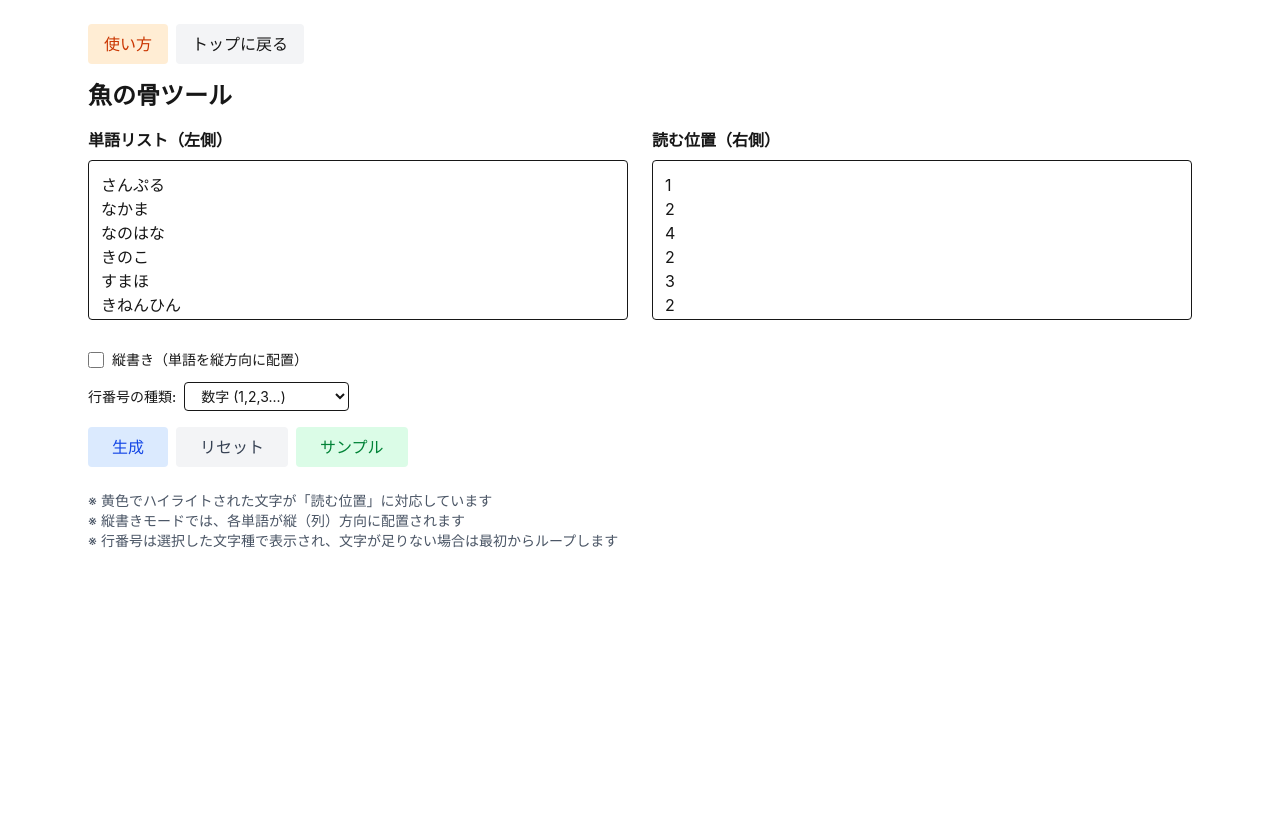
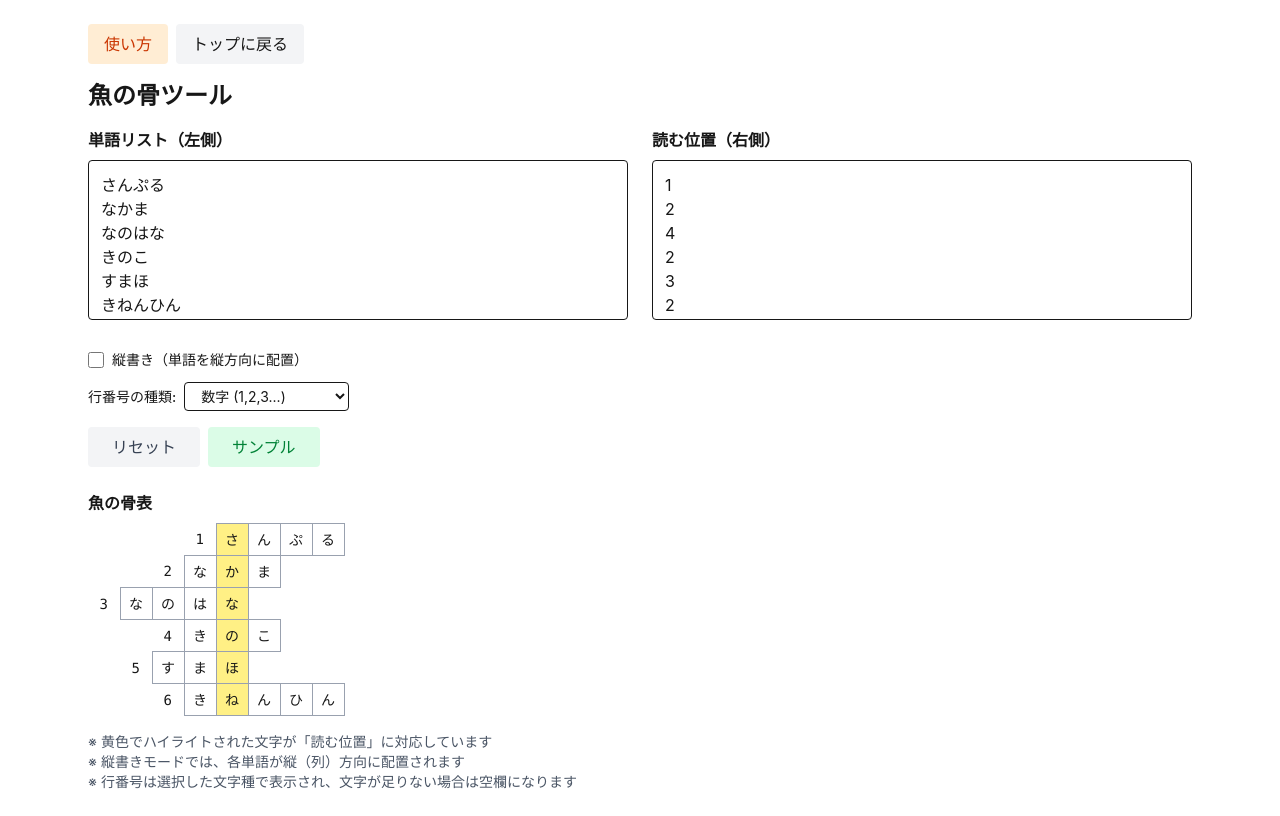
Before and after one commit to izmktr/riddletools, a Next.js app: page /sakananohone in a window 1280 px wide. Both pictures are taken after a click on the button "サンプル". Built offline with nearby package versions, Linux system fonts and the light colour scheme.

Commit message:
feat: リアルタイム生成機能を追加し、行番号の表示処理を改善

```diff
--- a/src/app/sakananohone/page.tsx
+++ b/src/app/sakananohone/page.tsx
@@ -1,5 +1,5 @@
 "use client";
-import { useState } from "react";
+import { useState, useEffect } from "react";
 import Link from "next/link";
 
 export default function SakananohonePage() {
@@ -8,6 +8,7 @@ export default function SakananohonePage() {
   const [showManual, setShowManual] = useState(false);
   const [result, setResult] = useState<string[][] | null>(null);
   const [highlightPositions, setHighlightPositions] = useState<Array<{row: number, col: number}>>([]);
+  const [rowNumberPositions, setRowNumberPositions] = useState<Array<{row: number, col: number}>>([]);
   const [isVertical, setIsVertical] = useState(false);
   const [rowNumberType, setRowNumberType] = useState<"数字" | "ABC" | "あいう" | "いろは">("数字");
 
@@ -20,22 +21,33 @@ export default function SakananohonePage() {
         return oneBasedIndex.toString();
       case "ABC":
         const alphabet = "ABCDEFGHIJKLMNOPQRSTUVWXYZ";
-        return alphabet[(oneBasedIndex - 1) % alphabet.length];
+        if (oneBasedIndex > alphabet.length) {
+          return ""; // 文字が足りない場合は空欄
+        }
+        return alphabet[oneBasedIndex - 1];
       case "あいう":
         const aiueo = "あいうえおかきくけこさしすせそたちつてとなにぬねのはひふへほまみむめもやゆよらりるれろわをん";
-        return aiueo[(oneBasedIndex - 1) % aiueo.length];
+        if (oneBasedIndex > aiueo.length) {
+          return ""; // 文字が足りない場合は空欄
+        }
+        return aiueo[oneBasedIndex - 1];
       case "いろは":
         const iroha = "いろはにほへとちりぬるをわかよたれそつねならむうゐのおくやまけふこえてあさきゆめみしゑひも";
-        return iroha[(oneBasedIndex - 1) % iroha.length];
+        if (oneBasedIndex > iroha.length) {
+          return ""; // 文字が足りない場合は空欄
+        }
+        return iroha[oneBasedIndex - 1];
       default:
         return oneBasedIndex.toString();
     }
   };
 
-  // 生成機能
-  const handleGenerate = () => {
+  // リアルタイム生成用のuseEffect
+  useEffect(() => {
     if (!wordList.trim() || !positionList.trim()) {
-      alert("単語リストと読む位置の両方を入力してください");
+      setResult(null);
+      setHighlightPositions([]);
+      setRowNumberPositions([]);
       return;
     }
 
@@ -43,13 +55,16 @@ export default function SakananohonePage() {
     const positions = positionList.split('\n').map(p => p.trim()).filter(p => p);
 
     if (words.length !== positions.length) {
-      alert("単語リストと読む位置の行数が一致しません");
+      setResult(null);
+      setHighlightPositions([]);
       return;
     }
 
     const positionNumbers = positions.map(p => parseInt(p)).filter(n => !isNaN(n));
     if (positionNumbers.length !== positions.length) {
-      alert("読む位置に無効な数値があります");
+      setResult(null);
+      setHighlightPositions([]);
+      setRowNumberPositions([]);
       return;
     }
 
@@ -58,7 +73,7 @@ export default function SakananohonePage() {
     } else {
       generateHorizontalTable(words, positionNumbers);
     }
-  };
+  }, [wordList, positionList, isVertical, rowNumberType]);
 
   // 横書き（従来）の表生成
   const generateHorizontalTable = (words: string[], positionNumbers: number[]) => {
@@ -75,6 +90,7 @@ export default function SakananohonePage() {
     // 表を初期化
     const table: string[][] = Array(tableHeight).fill(null).map(() => Array(tableWidth).fill(''));
     const highlights: Array<{row: number, col: number}> = [];
+    const rowNumPositions: Array<{row: number, col: number}> = [];
 
     // 各行を処理
     words.forEach((word, rowIndex) => {
@@ -83,6 +99,7 @@ export default function SakananohonePage() {
 
       // 行番号を配置
       table[rowIndex][startCol] = convertRowNumber(rowIndex);
+      rowNumPositions.push({row: rowIndex, col: startCol});
 
       // 単語を配置
       for (let i = 0; i < word.length; i++) {
@@ -90,13 +107,14 @@ export default function SakananohonePage() {
       }
 
       // 読む位置に対応する文字をハイライト
-      if (startCol + position < tableWidth && table[rowIndex][startCol + position]) {
+      if (startCol + position < tableWidth) {
         highlights.push({row: rowIndex, col: startCol + position});
       }
     });
 
     setResult(table);
     setHighlightPositions(highlights);
+    setRowNumberPositions(rowNumPositions);
   };
 
   // 縦書きの表生成
@@ -114,6 +132,7 @@ export default function SakananohonePage() {
     // 表を初期化
     const table: string[][] = Array(tableHeight).fill(null).map(() => Array(tableWidth).fill(''));
     const highlights: Array<{row: number, col: number}> = [];
+    const rowNumPositions: Array<{row: number, col: number}> = [];
 
     // 各列を処理（元の行が列になる）
     words.forEach((word, colIndex) => {
@@ -122,6 +141,7 @@ export default function SakananohonePage() {
 
       // 列番号を配置
       table[startRow][colIndex] = convertRowNumber(colIndex);
+      rowNumPositions.push({row: startRow, col: colIndex});
 
       // 単語を縦に配置
       for (let i = 0; i < word.length; i++) {
@@ -129,13 +149,14 @@ export default function SakananohonePage() {
       }
 
       // 読む位置に対応する文字をハイライト
-      if (startRow + position < tableHeight && table[startRow + position][colIndex]) {
+      if (startRow + position < tableHeight) {
         highlights.push({row: startRow + position, col: colIndex});
       }
     });
 
     setResult(table);
     setHighlightPositions(highlights);
+    setRowNumberPositions(rowNumPositions);
   };
 
   // リセット機能
@@ -144,8 +165,7 @@ export default function SakananohonePage() {
     setPositionList("");
     setResult(null);
     setHighlightPositions([]);
-    setIsVertical(false);
-    setRowNumberType("数字");
+    setRowNumberPositions([]);
   };
 
   // サンプル入力
@@ -159,37 +179,25 @@ export default function SakananohonePage() {
     return !table[row][col] || table[row][col] === '';
   };
 
-  // セルが行番号位置かどうかをチェック（位置ベース）
-  const isRowNumberPosition = (table: string[][], row: number, col: number): boolean => {
-    if (isCellEmpty(table, row, col)) return false;
-
-    if (isVertical) {
-      // 縦書きの場合: 各列の一番上のセル（空でない最初のセル）
-      for (let r = 0; r < table.length; r++) {
-        if (!isCellEmpty(table, r, col)) {
-          return r === row;
-        }
-      }
-    } else {
-      // 横書きの場合: 各行の一番左のセル（空でない最初のセル）
-      for (let c = 0; c < table[row].length; c++) {
-        if (!isCellEmpty(table, row, c)) {
-          return c === col;
-        }
-      }
-    }
-
-    return false;
+  // セルが行番号位置かどうかをチェック
+  const isRowNumberPosition = (row: number, col: number): boolean => {
+    return rowNumberPositions.some(pos => pos.row === row && pos.col === col);
   };
 
   // セルに枠線が必要かチェック
   const needsBorder = (table: string[][], row: number, col: number) => {
-    if (isCellEmpty(table, row, col)) return false;
-
     // 行番号位置の場合は枠線を表示しない
-    if (isRowNumberPosition(table, row, col)) {
+    if (isRowNumberPosition(row, col)) {
       return false;
     }
+
+    // 読む位置のセルは空欄でも枠線を表示
+    if (isHighlighted(row, col)) {
+      return true;
+    }
+
+    // 通常のセルは空でない場合のみ枠線を表示
+    if (isCellEmpty(table, row, col)) return false;
 
     return true;
   };
@@ -223,8 +231,8 @@ export default function SakananohonePage() {
               <li>読む位置は数値で入力してください（例：1、2、3）。</li>
               <li>「縦書き」チェックボックスをONにすると、単語が縦方向に配置されます。</li>
               <li>行番号の種類を「数字」「ABC」「あいう」「いろは」から選択できます。</li>
-              <li>文字が足りない場合は最初に戻ってループします（A,B,...,Z,A,B...）。</li>
-              <li>「生成」ボタンで魚の骨形の表を作成します。</li>
+              <li>文字が足りない場合は空欄になります。</li>
+              <li>入力内容を変更すると自動的に魚の骨形の表が生成されます。</li>
               <li>読む位置に対応する文字が黄色でハイライトされます。</li>
               <li>「サンプル」ボタンで例のデータを入力できます。</li>
             </ul>
@@ -292,10 +300,6 @@ export default function SakananohonePage() {
 
         <div className="flex gap-2">
           <button
-            className="px-6 py-2 bg-blue-100 text-blue-700 rounded hover:bg-blue-200"
-            onClick={handleGenerate}
-          >生成</button>
-          <button
             className="px-6 py-2 bg-gray-100 text-gray-700 rounded hover:bg-gray-200"
             onClick={handleReset}
           >リセット</button>
@@ -319,6 +323,7 @@ export default function SakananohonePage() {
                       const isEmpty = isCellEmpty(result, rowIndex, colIndex);
                       const hasBorder = needsBorder(result, rowIndex, colIndex);
                       const highlighted = isHighlighted(rowIndex, colIndex);
+                      const isRowNum = isRowNumberPosition(rowIndex, colIndex);
 
                       return (
                         <td
@@ -326,7 +331,7 @@ export default function SakananohonePage() {
                           className={`
                             w-8 h-8 text-center text-sm font-mono
                             ${hasBorder ? 'border border-gray-400' : ''}
-                            ${highlighted ? 'bg-yellow-200' : isEmpty ? '' : 'bg-white'}
+                            ${highlighted ? 'bg-yellow-200' : (isEmpty && !isRowNum) ? '' : 'bg-white'}
                           `}
                           style={{
                             minWidth: '32px',
@@ -348,7 +353,7 @@ export default function SakananohonePage() {
       <div className="text-sm text-gray-600">
         <p>※ 黄色でハイライトされた文字が「読む位置」に対応しています</p>
         <p>※ 縦書きモードでは、各単語が縦（列）方向に配置されます</p>
-        <p>※ 行番号は選択した文字種で表示され、文字が足りない場合は最初からループします</p>
+        <p>※ 行番号は選択した文字種で表示され、文字が足りない場合は空欄になります</p>
       </div>
     </main>
   );
```
